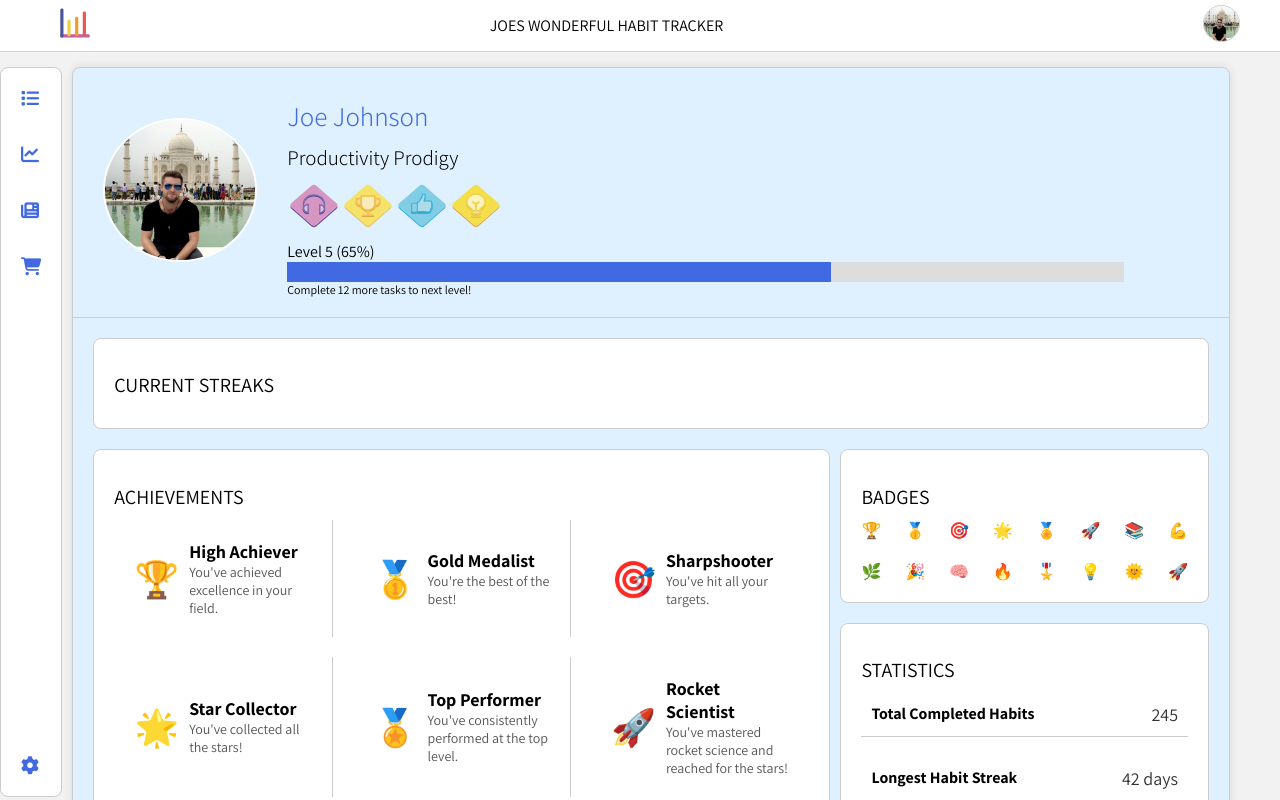
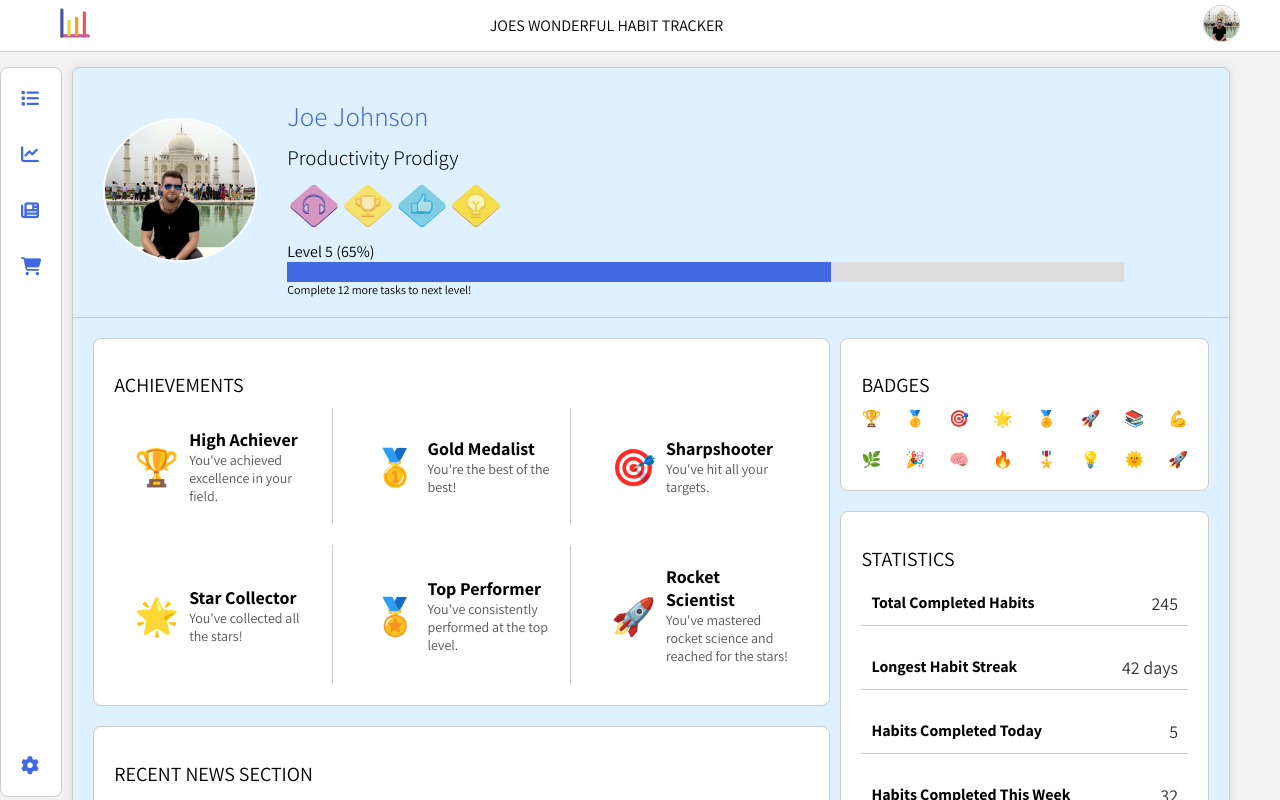
Before and after one commit to joseph-johnson27001/habits_tracker, a Vue app: page /#/profile in a window 1280 px wide. Shown: the top 800 px of the page. Built offline with nearby package versions, Linux system fonts and the light colour scheme.

Commit message:
Moved habit section

```diff
--- a/src/components/ProfilePage/AchievementsSection.vue
+++ b/src/components/ProfilePage/AchievementsSection.vue
@@ -57,7 +57,6 @@ export default {
           description:
             "You've mastered rocket science and reached for the stars!",
         },
-        // Add more achievements as needed
       ],
     };
   },
@@ -81,7 +80,6 @@ export default {
   cursor: pointer;
 }
 
-/* Remove the right border from the last item */
 .achievement-item:nth-child(3n) {
   border-right: none;
 }
--- a/src/views/ProfilePage.vue
+++ b/src/views/ProfilePage.vue
@@ -1,11 +1,7 @@
 <template>
   <div class="profile-page">
     <ProfileHeader />
-    <div class="top-area">
-      <div class="card">
-        <HabitsSection />
-      </div>
-    </div>
+    <div class="top-area"></div>
     <div class="profile-content">
       <div class="left-section">
         <div class="card">
@@ -23,9 +19,11 @@
           <StatisticsSection />
         </div>
         <div class="card">
+          <HabitsSection />
+        </div>
+        <div class="card">
           <CompletedSection />
         </div>
-        <!-- Content for the right 1/3 section goes here -->
       </div>
     </div>
   </div>
```
